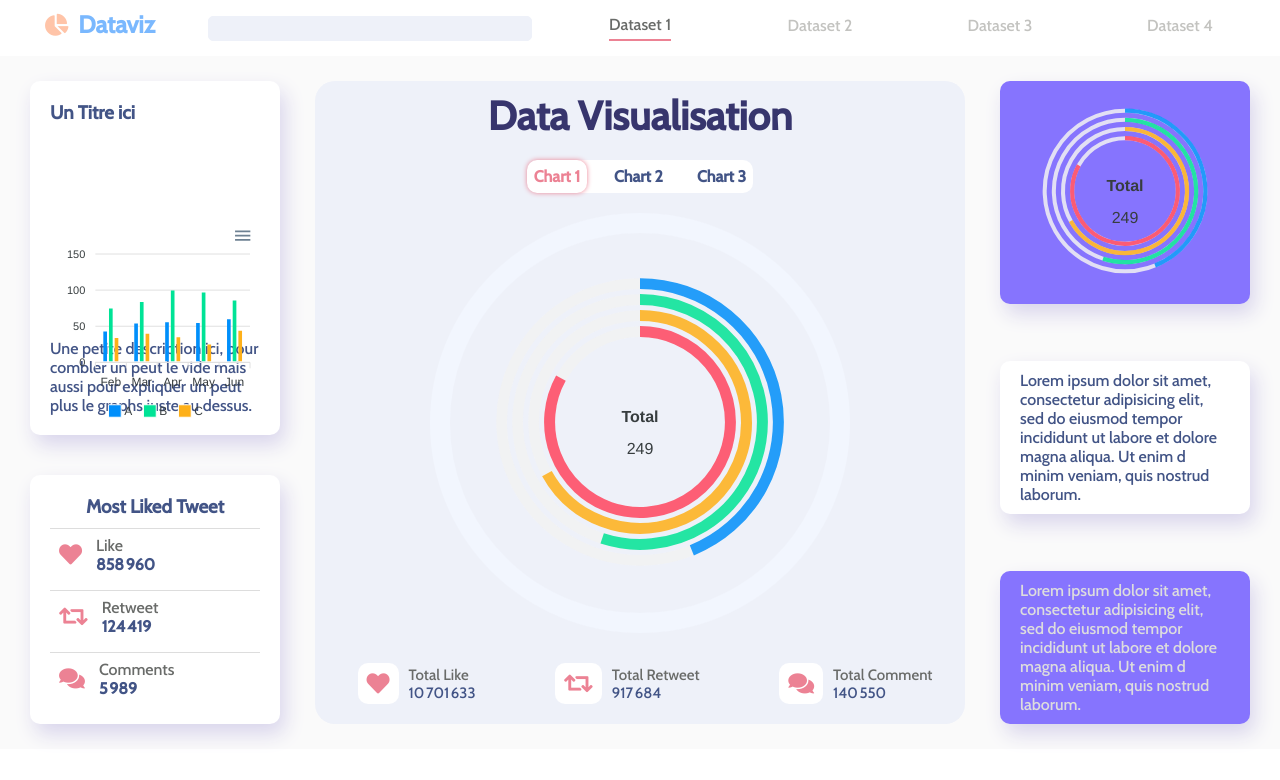
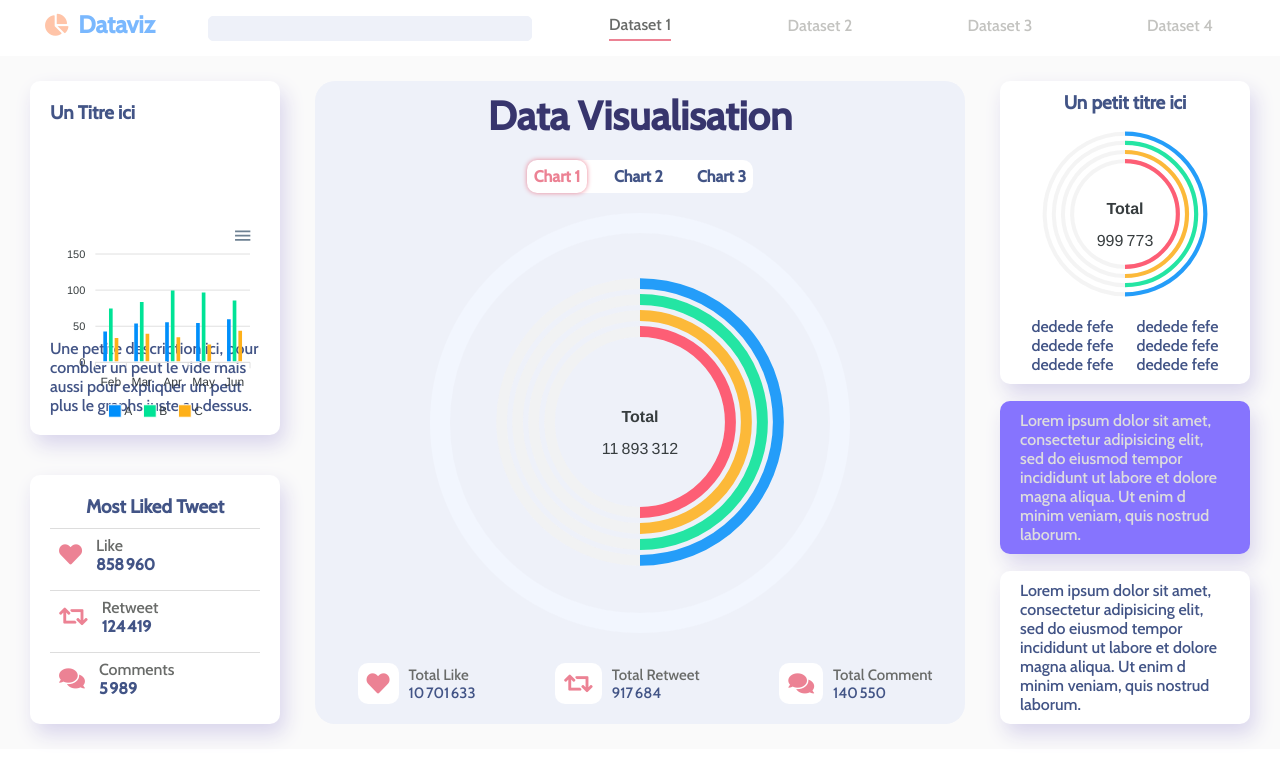
Before and after one commit to Powarox/Front-TwitterDataviz, a Vue app: page /#/ in a window 1280 px wide. Shown: the top 780 px of the page. Built offline with nearby package versions, Linux system fonts and the light colour scheme.

Commit message:
Update Store

```diff
--- a/src/components/charts/ApexRadialChart.vue
+++ b/src/components/charts/ApexRadialChart.vue
@@ -7,10 +7,22 @@
 
     export default {
         name: 'ApexRadialChart',
-        props: ['id', 'height'],
+        props: ['id', 'data', 'height'],
         mounted() {
+            console.log(this.data);
+
+            let like = this.data.Like;
+            let retweet = this.data.Retweet;
+            let comment = this.data.ReplyCount;
+            let quote = this.data.TweetQuote;
+
+            let count = like + retweet + comment + quote;
+
+            console.log(like, retweet, comment, quote);
+
             let options = {
-                series: [44, 55, 67, 83],
+                // series: [quote, comment, retweet, like],
+                series: [50, 50, 50, 50],
                 chart: {
                     height: this.height,
                     type: 'radialBar',
@@ -28,7 +40,7 @@
                                 show: true,
                                 label: 'Total',
                                 formatter: function() {
-                                    return 249
+                                    return count.toLocaleString('fr-FR');
                                 }
                             }
                         }
--- a/src/components/slidebar/SlideBarBottom.vue
+++ b/src/components/slidebar/SlideBarBottom.vue
@@ -4,7 +4,7 @@
             <i class="fas fa-heart"></i>
             <div class="content">
                 <span>Total Like</span>
-                <p>{{ this.totalCount.like.toLocaleString('fr-FR') }}</p>
+                <p>{{ this.totalCount.Like.toLocaleString('fr-FR') }}</p>
             </div>
         </div>
 
@@ -12,7 +12,7 @@
             <i class="fas fa-retweet"></i>
             <div class="content">
                 <span>Total Retweet</span>
-                <p>{{ this.totalCount.retweet.toLocaleString('fr-FR') }}</p>
+                <p>{{ this.totalCount.Retweet.toLocaleString('fr-FR') }}</p>
             </div>
         </div>
 
@@ -22,7 +22,7 @@
             <div class="content">
                 <span>Total Comment</span>
                 <!-- <span>Total Tweet</span> -->
-                <p>{{ this.totalCount.comment.toLocaleString('fr-FR') }}</p>
+                <p>{{ this.totalCount.ReplyCount.toLocaleString('fr-FR') }}</p>
             </div>
         </div>
     </div>
--- a/src/components/slidebar/SlideBarRight.vue
+++ b/src/components/slidebar/SlideBarRight.vue
@@ -1,14 +1,29 @@
 <template lang="html">
     <div id="slideBarRight">
-        <div class="slide special">
+        <div class="slide chart">
+            <h3>Un petit titre ici</h3>
+
             <div id="apexRightSlideChart">
-                <ApexRadialChart :id="'apexRightSlideChart'" :height="200"/>
+                <ApexRadialChart :id="'apexRightSlideChart'" :data="this.dataRadial" :height="200"/>
+            </div>
+
+            <div class="item">
+                <div class="left">
+                    <p>dedede fefe</p>
+                    <p>dedede fefe</p>
+                    <p>dedede fefe</p>
+                </div>
+                <div class="right">
+                    <p>dedede fefe</p>
+                    <p>dedede fefe</p>
+                    <p>dedede fefe</p>
+                </div>
             </div>
         </div>
-        <div class="slide">
+        <div class="slide special">
             <p>Lorem ipsum dolor sit amet, consectetur adipisicing elit, sed do eiusmod tempor incididunt ut labore et dolore magna aliqua. Ut enim d minim veniam, quis nostrud  laborum.</p>
         </div>
-        <div class="slide special">
+        <div class="slide">
             <p>Lorem ipsum dolor sit amet, consectetur adipisicing elit, sed do eiusmod tempor incididunt ut labore et dolore magna aliqua. Ut enim d minim veniam, quis nostrud  laborum.</p>
         </div>
     </div>
@@ -19,7 +34,7 @@
 
     export default {
         name: 'SlideBarRight',
-        props: [],
+        props: ['dataRadial'],
         components: {
             ApexRadialChart,
         },
@@ -44,4 +59,15 @@
         color: #DDD;
         background: #8674FE;
     }
+
+    .chart {
+        text-align: center;
+    }
+
+    .chart .item {
+        display: grid;
+        grid-template-columns: 1fr 1fr;
+        justify-items: center;
+        align-items: center;
+    }
 </style>
--- a/src/store/data/index.js
+++ b/src/store/data/index.js
@@ -44,33 +44,33 @@ export default {
             let total_count = {};
             let max_value_number = {};
 
-            total_count['tweet'] = 0;
-            total_count['like'] = 0;
-            total_count['quote'] = 0;
-            total_count['retweet'] = 0;
-            total_count['comment'] = 0;
+            total_count['Tweet'] = 0;
+            total_count['Like'] = 0;
+            total_count['TweetQuote'] = 0;
+            total_count['Retweet'] = 0;
+            total_count['ReplyCount'] = 0;
 
-            max_value_number['like'] = 0;
-            max_value_number['retweet'] = 0;
-            max_value_number['comment'] = 0;
+            max_value_number['Like'] = 0;
+            max_value_number['Retweet'] = 0;
+            max_value_number['ReplyCount'] = 0;
 
             for(let i in state.data){
-                total_count['tweet'] += 1;
-                total_count['like'] += state.data[i].Like;
-                total_count['quote'] += state.data[i].TweetQuote;
-                total_count['retweet'] += state.data[i].Retweet;
-                total_count['comment'] += state.data[i].ReplyCount;
+                total_count['Tweet'] += 1;
+                total_count['Like'] += state.data[i].Like;
+                total_count['TweetQuote'] += state.data[i].TweetQuote;
+                total_count['Retweet'] += state.data[i].Retweet;
+                total_count['ReplyCount'] += state.data[i].ReplyCount;
 
-                if(max_value_number['like'] < state.data[i].Like) {
-                    max_value_number['like'] = state.data[i].Like;
+                if(max_value_number['Like'] < state.data[i].Like) {
+                    max_value_number['Like'] = state.data[i].Like;
                     state.tweet_max_like = state.data[i];
                 }
-                if(max_value_number['retweet'] < state.data[i].Retweet) {
-                    max_value_number['retweet'] = state.data[i].Retweet;
+                if(max_value_number['Retweet'] < state.data[i].Retweet) {
+                    max_value_number['Retweet'] = state.data[i].Retweet;
                     state.tweet_max_retweet = state.data[i];
                 }
-                if(max_value_number['comment'] < state.data[i].ReplyCount) {
-                    max_value_number['comment'] = state.data[i].ReplyCount;
+                if(max_value_number['ReplyCount'] < state.data[i].ReplyCount) {
+                    max_value_number['ReplyCount'] = state.data[i].ReplyCount;
                     state.tweet_max_comment = state.data[i];
                 }
             }
--- a/src/views/Home.vue
+++ b/src/views/Home.vue
@@ -15,7 +15,7 @@
             </div>
 
             <div class="circle" id="apexMainChart1" v-if="chart1">
-                <ApexRadialChart :id="'apexMainChart1'" :height="400"/>
+                <ApexRadialChart :id="'apexMainChart1'" :height="400" :data="totalCount()"/>
             </div>
 
             <div class="circle" id="apexMainChart2" v-if="chart2">
@@ -29,7 +29,7 @@
             <SlideBarBottom :total-count="totalCount()"/>
         </main>
 
-        <SlideBarRight/>
+        <SlideBarRight :dataRadial="tweetMaxLike()"/>
     </div>
 </template>
 
```
